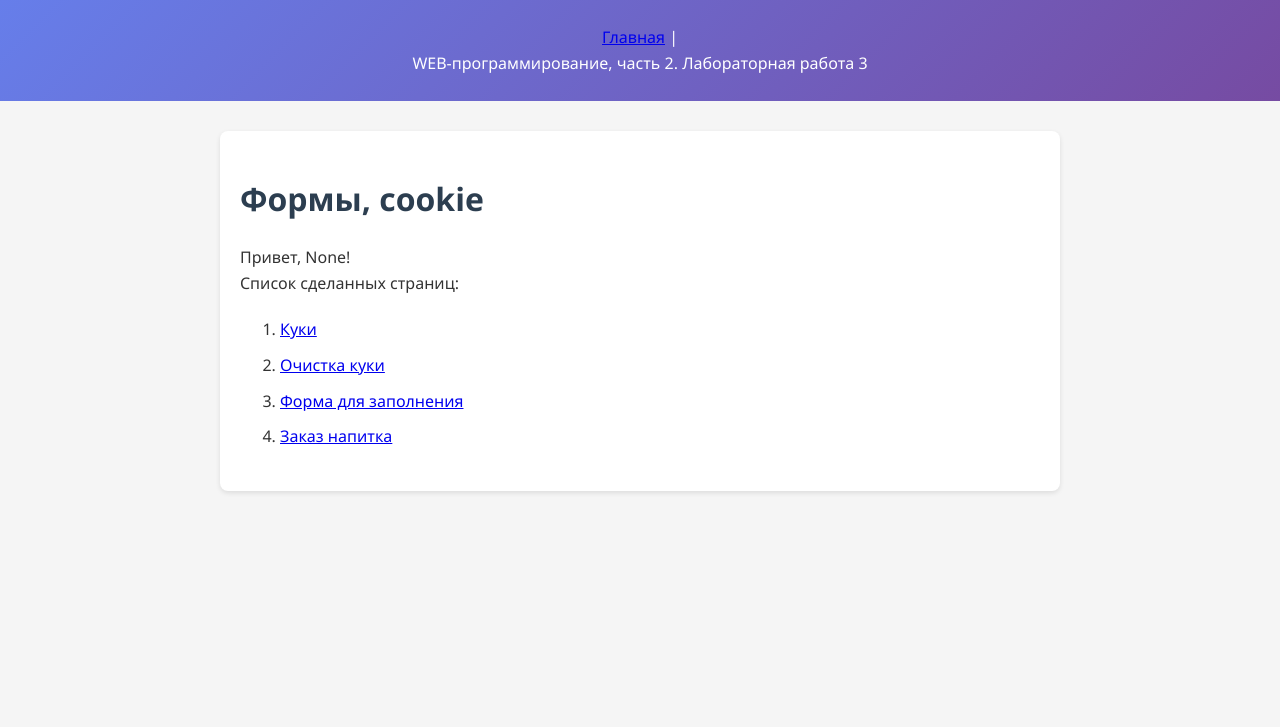
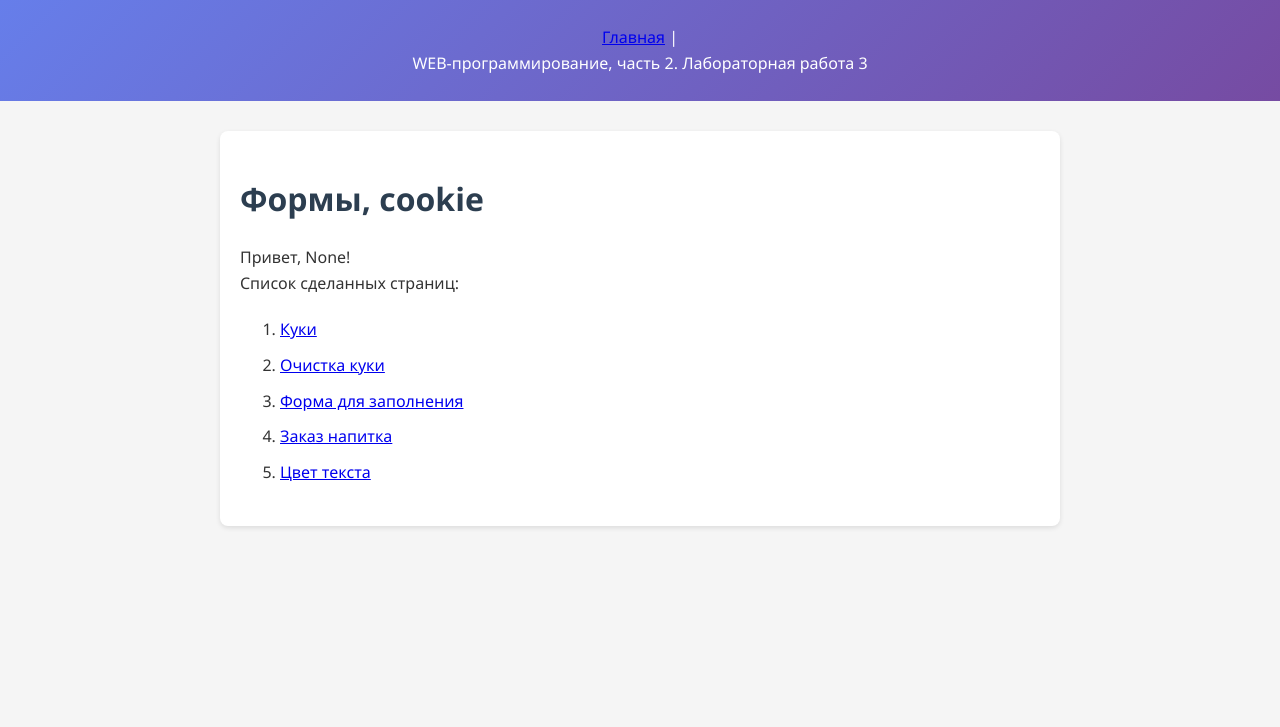
Before and after one commit to vika1801/web-back-labs1, a Flask app: page /lab3/ in a window 1280 px wide. Shown: the top 727 px of the page. Run offline with Flask 3, Linux system fonts and the light colour scheme.

Commit message:
Настройки отображения

```diff
--- a/lab3.py
+++ b/lab3.py
@@ -67,3 +67,26 @@ def pay():
 def success():
     price = request.args.get('price')
     return render_template('lab3/success.html', price=price)
+
+
+@lab3.route('/lab3/settings')
+def settings():
+    color = request.args.get('color')
+    font_size = request.args.get('font_size')
+    background_color = request.args.get('background_color')
+    if color or font_size or background_color:
+        resp = make_response(redirect('/lab3/settings'))
+        if color:
+            resp.set_cookie('color', color)
+        if font_size:
+            resp.set_cookie('font_size', font_size)
+        if background_color:
+            resp.set_cookie('background_color', background_color)
+
+        return resp
+    else:
+        color = request.cookies.get('color', 'rgb(14, 75, 101)')
+        font_size = request.cookies.get('font_size', '18')
+        background_color = request.cookies.get('background_color', 'white')
+        resp = make_response(render_template('lab3/settings.html',color=color,font_size=font_size,background_color=background_color))
+        return resp
--- a/templates/base.html
+++ b/templates/base.html
@@ -8,6 +8,21 @@
     <link rel="icon" sizes="32x32" href="{{ url_for('static', filename='favicon-32x32.png') }}">
     <link rel="icon" sizes="16x16" href="{{ url_for('static', filename='favicon-16x16.png') }}">
     <title>Вика Сопова. {% block lab %}{% endblock %}</title>
+    <style>
+        body{
+            {% if request.cookies.get('color')%}
+            color: {{ request.cookies.get('color')}};
+            {% endif %}
+
+            {% if request.cookies.get('font_size')%}
+            font-size: {{ request.cookies.get('font_size') }}px;
+            {% endif %}
+
+            {% if request.cookies.get('background_color')%}
+            background-color: {{ request.cookies.get('background_color') }};
+            {% endif %}
+        }
+    </style>
 </head>
 <body>
    <header>
--- a/templates/lab3/lab3.html
+++ b/templates/lab3/lab3.html
@@ -23,5 +23,8 @@
         <li>
             <a href="/lab3/order">Заказ напитка</a>
         </li>
+        <li>
+            <a href="/lab3/settings">Цвет текста</a>
+        </li>
     </ol>
 {% endblock %}
```
Also changed, not shown: templates/lab3/settings.html (added, +27 -0 lines).
